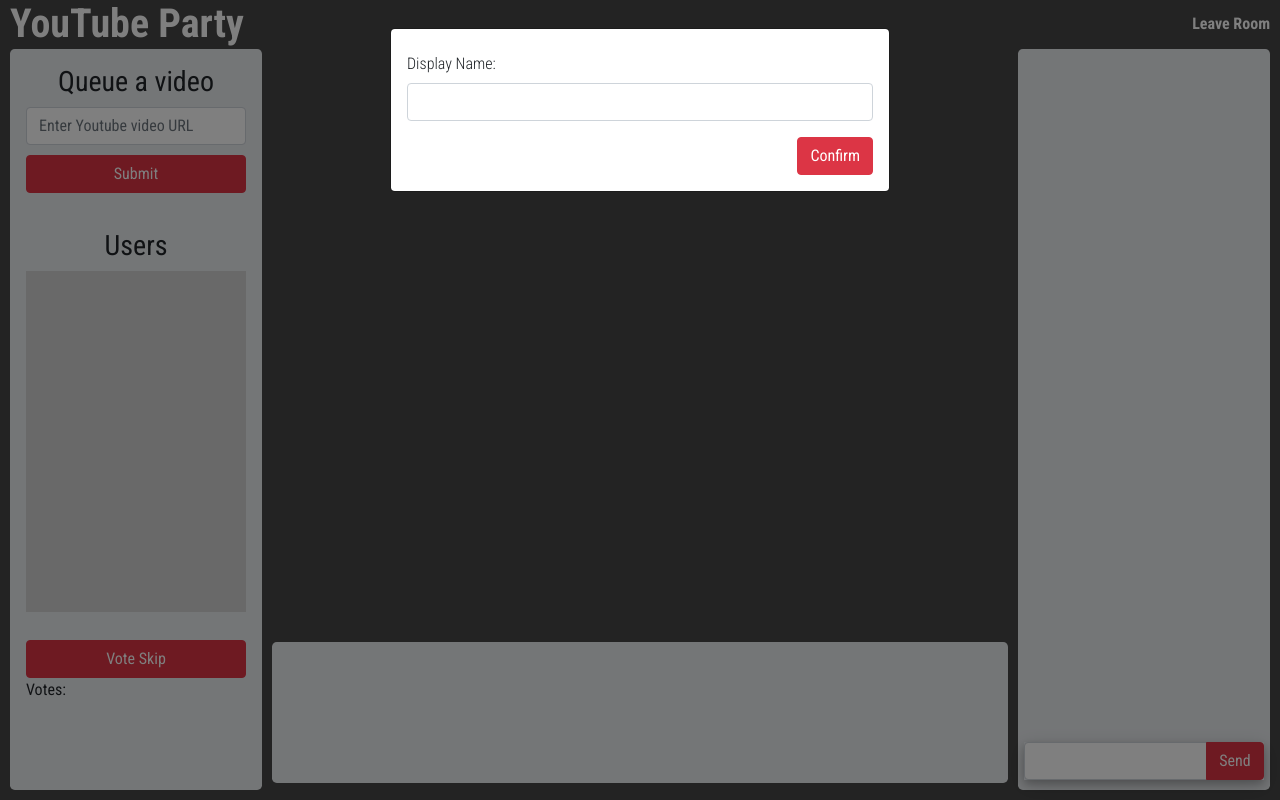
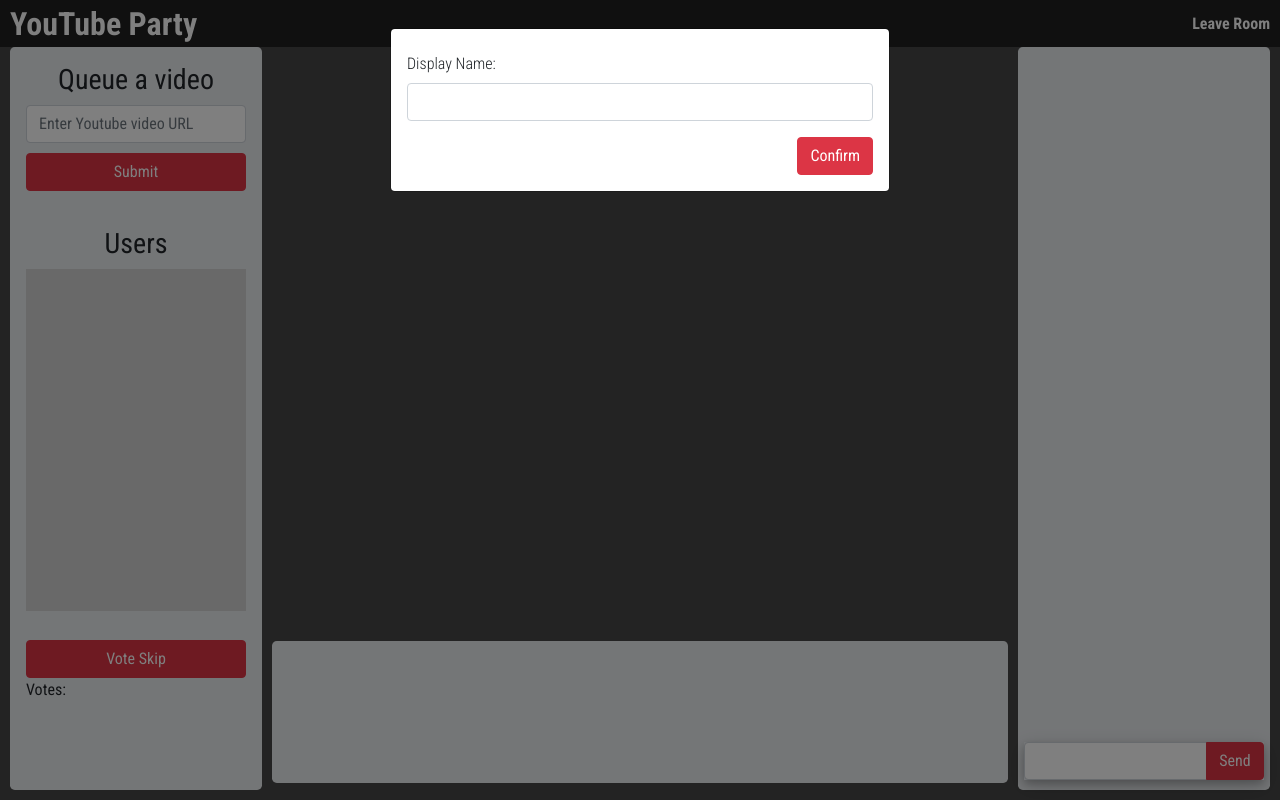
Before and after one commit to cosinic/youtube-party, a Flask app: template src/templates/room.html in a window 1280 px wide. Run offline with Flask 2, Linux system fonts and the light colour scheme; the template is opened without the code that fills it, so the values that code supplies are empty; some libraries are stand-ins or nearby versions.

Commit message:
Fix minor details for room UI

```diff
--- a/src/static/style.room.css
+++ b/src/static/style.room.css
@@ -33,7 +33,7 @@
     grid-gap: 10px;
     padding: 10px;
     padding-top: 0px;
-    height: 95%;
+    height: 100%;
     margin: 0;
     z-index: 999;
 }
@@ -50,23 +50,23 @@
 }
 
 #header-container {
-
+    display: flex;
+    flex-grow: 1;
+    flex-direction: column;
     height: 50px;
     font-weight:700;
 }
 
 #headerBar{
-
+    height: 100%;
     background-color: #202020;
-
 }
 
 #header-container h2{
     position: absolute;
     left: 0;
-    height: 100%;
-    width: 100%;
     margin-left: 10px;
+    padding-top: 5px;
     font-weight:700;
 }
 
--- a/src/templates/room.html
+++ b/src/templates/room.html
@@ -32,14 +32,12 @@
 
         <div id="header-container">
           <div id="headerBar">
-            <span id="logo">
-              <h2 style="font-size:250%">
-                <a href="{{ url_for('index') }}">
-                    YouTube Party
-                </a>
-              </h2>
-              <a href="{{ url_for('index') }}" onclick="leave()" id="leaveroom">Leave Room</a>
-            </span>
+            <h2>
+              <a href="{{ url_for('index') }}">
+                  YouTube Party
+              </a>
+            </h2>
+            <a href="{{ url_for('index') }}" onclick="leave()" id="leaveroom">Leave Room</a>
           </div>
         </div>
 
```
